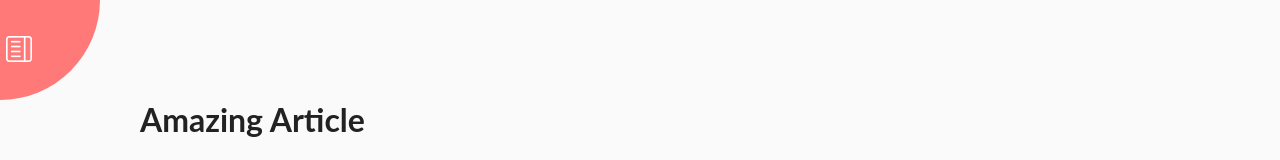
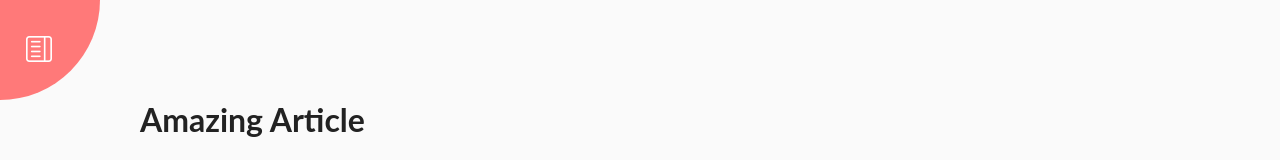
Before and after one commit to dishant-singh/slide-animation, a plain HTML site: page index.html in a window 1280 px wide. Shown: the top 160 px of the page. Drawn offline with nearby package versions, Linux system fonts and the light colour scheme.

Commit message:
Fixed bug

```diff
--- a/index.html
+++ b/index.html
@@ -16,12 +16,11 @@
                 <button id="close">
                     <i class="bi bi-x"></i>
                 </button>
-                <button class="open">
+                <button id="open">
                     <i class="bi bi-layout-text-sidebar"></i>
                 </button>
             </div>
         </div>
-
         <div class="content">
             <h1>Amazing Article</h1>
             <small>Florin Pop</small>
--- a/styles.css
+++ b/styles.css
@@ -43,7 +43,7 @@ body{
     transition: transform 0.5s linear;
 }
 
-.container.show-nav.circle{
+.container.show-nav .circle{
     transform: rotate(-70deg);
 }
 
@@ -64,7 +64,7 @@ body{
 }
 
 .circle button#open{
-    left: 650%;
+    left: 60%;
 }
 
 .circle button#close{
```
